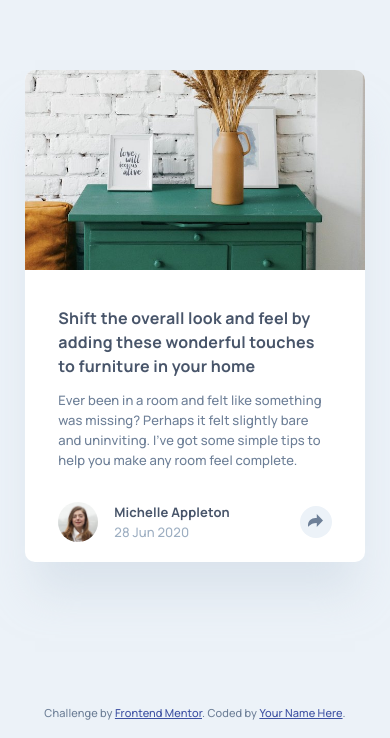
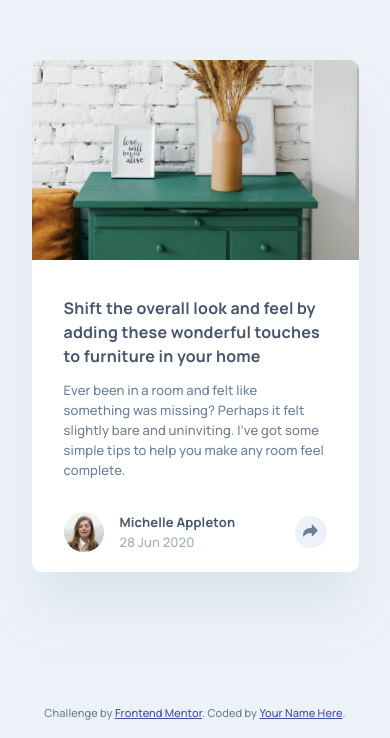
Before and after one commit to lanechanger/fem-article-preview-component, a plain HTML site: page index.html in a window 390 px wide. Shown: the part 106-844 px from the top of the page. Drawn offline with Linux system fonts and the light colour scheme.

Commit message:
refactor: added a fixed max-width to the mobile version instead of using a margin on the body

```diff
--- a/app/scss/_layout.scss
+++ b/app/scss/_layout.scss
@@ -1,6 +1,6 @@
 .l- {
   &site-container {
-    margin: 0 6.4%;
+    padding: 3rem 0;
 
     @include breakpoint-up(large) {
       padding: 5rem 0;
--- a/app/scss/_modules.scss
+++ b/app/scss/_modules.scss
@@ -3,7 +3,11 @@
   box-shadow: 0 rem(40px) rem(40px) rem(-10px) rgba(201, 213, 225, 0.503415);
   border-radius: rem(10px);
   overflow: hidden;
-  max-width: rem(730px);
+  max-width: rem(327px);
+
+  @include breakpoint-up(large) {
+    max-width: rem(730px);
+  }
 
   &__img {
     background: url("/images/drawers.jpg") no-repeat top 25% center/100%;
```
Also changed, not shown: dist/style.css, 1 other file.
